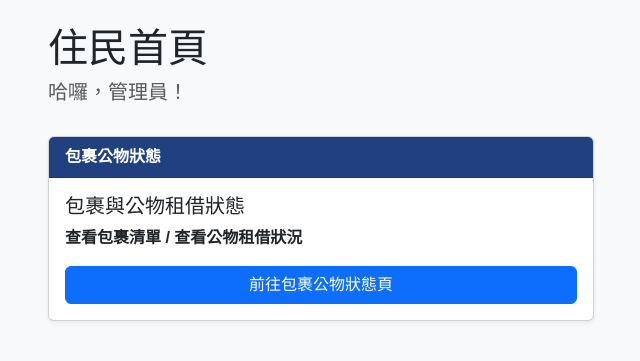
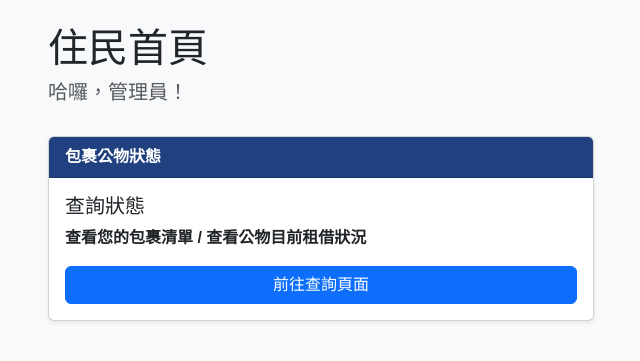
Before and after one commit to ansonlee941031/project, a PHP site: page /resident/dashboard.php in a window 1280 px wide. Shown: the part 56-417 px from the top of the page, without its empty margins (34-674 px from the left). Run offline with PHP 8.4, Linux system fonts and the light colour scheme; a user stored in the database is signed in; some libraries are stand-ins or nearby versions.

Commit message:
Add files via upload

```diff
--- a/resident/dashboard.php
+++ b/resident/dashboard.php
@@ -6,6 +6,7 @@ if (!isset($_SESSION['username']) || $_SESSION['role'] !== 'resident') {
     exit;
 }
 
+$path = "../";
 require '../includes/header.php';
 
 ?>
@@ -19,23 +20,22 @@ require '../includes/header.php';
     </div>
 
     <div class="row">
-
         <div class="col-md-6 mb-4">
             <div class="card shadow-sm h-100">
                 <div class="card-header custom-bg text-white fw-bold">
                     包裹公物狀態
                 </div>
                 <div class="card-body">
-                    <h5 class="card-title">包裹與公物租借狀態</h5>
+                    <h5 class="card-title">查詢狀態</h5>
                     <p class="card-text">
-                        <strong>查看包裹清單 / 查看公物租借狀況</strong>
+                        <strong>查看您的包裹清單 / 查看公物目前租借狀況</strong>
                     </p>
-                    <a href="../state.php" class="btn btn-primary w-100">前往包裹公物狀態頁</a>
+                    <a href="../state.php" class="btn btn-primary w-100">前往查詢頁面</a>
                 </div>
             </div>
         </div>
     </div>
-    </div>
+</div>
 
 <script src="https://cdn.jsdelivr.net/npm/bootstrap@5.3.3/dist/js/bootstrap.bundle.min.js" integrity="sha384-YvpcrYf0tY3lHB60NNkmXc5s9fDVZLESaAA55NDzOxhy9GkcIdslK1eN7N6jIeHz" crossorigin="anonymous"></script>
 </body>
```
Also changed, not shown: package.php (line endings or trailing spaces), public.php (line endings or trailing spaces).
